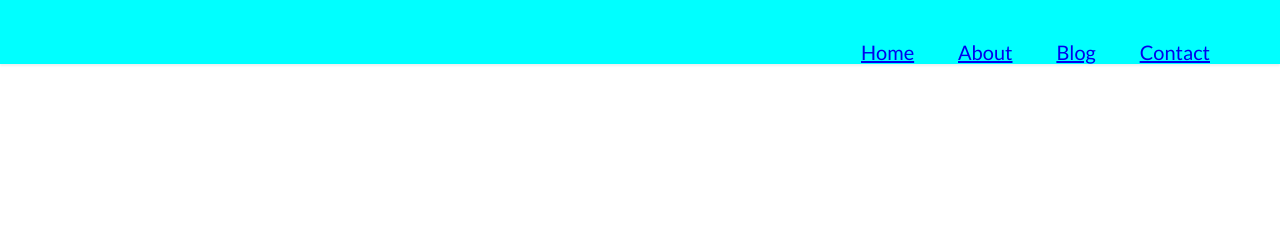
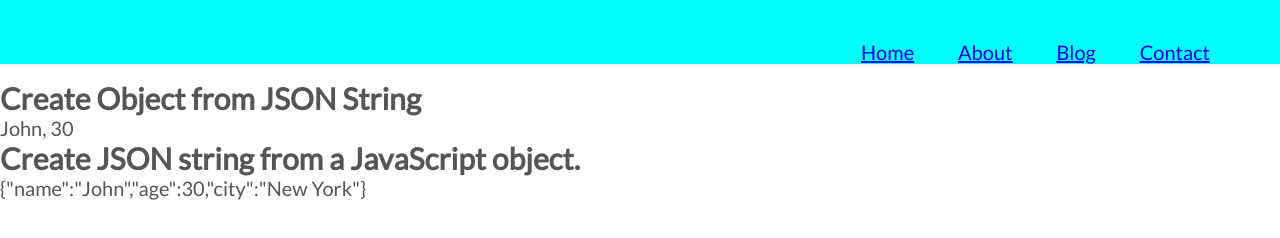
Before and after one commit to StevieOrtega/CSE_4050_Fall_2020, a plain HTML site: page index.html in a window 1280 px wide. Drawn offline with Linux system fonts and the light colour scheme.

Commit message:
json methods now included

```diff
--- a/Resources/js/script.js
+++ b/Resources/js/script.js
@@ -3,3 +3,15 @@ or for the buttons or when you scroll down the page*/
 
 /* some example js code*/
 window.alert(5 + 6);
+
+/* some example json code using the parse() method */
+var txt = '{"name":"John", "age":30, "city":"New York"}'
+var obj = JSON.parse(txt);
+document.getElementById("demo").innerHTML = obj.name + ", " + obj.age;
+// expected output: true
+
+
+/* some example json code using the string() method */
+var obj = { name: "John", age: 30, city: "New York" };
+var myJSON = JSON.stringify(obj);
+document.getElementById("demo2").innerHTML = myJSON;
--- a/index.html
+++ b/index.html
@@ -27,6 +27,11 @@
 
         </header>
         <section>
+            <h2>Create Object from JSON String</h2>
+            <p id="demo"></p>
+
+            <h2>Create JSON string from a JavaScript object.</h2>
+            <p id="demo2"></p>
 
         </section>
 
```
